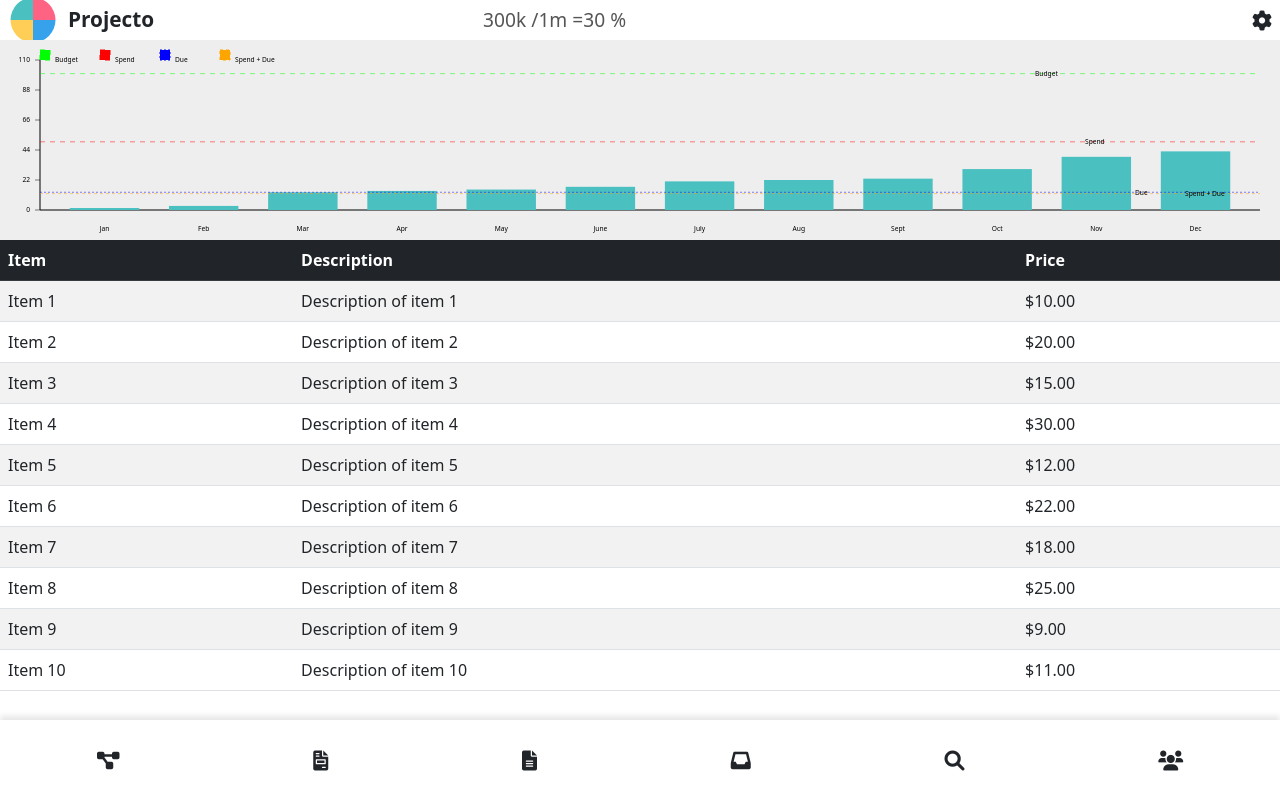
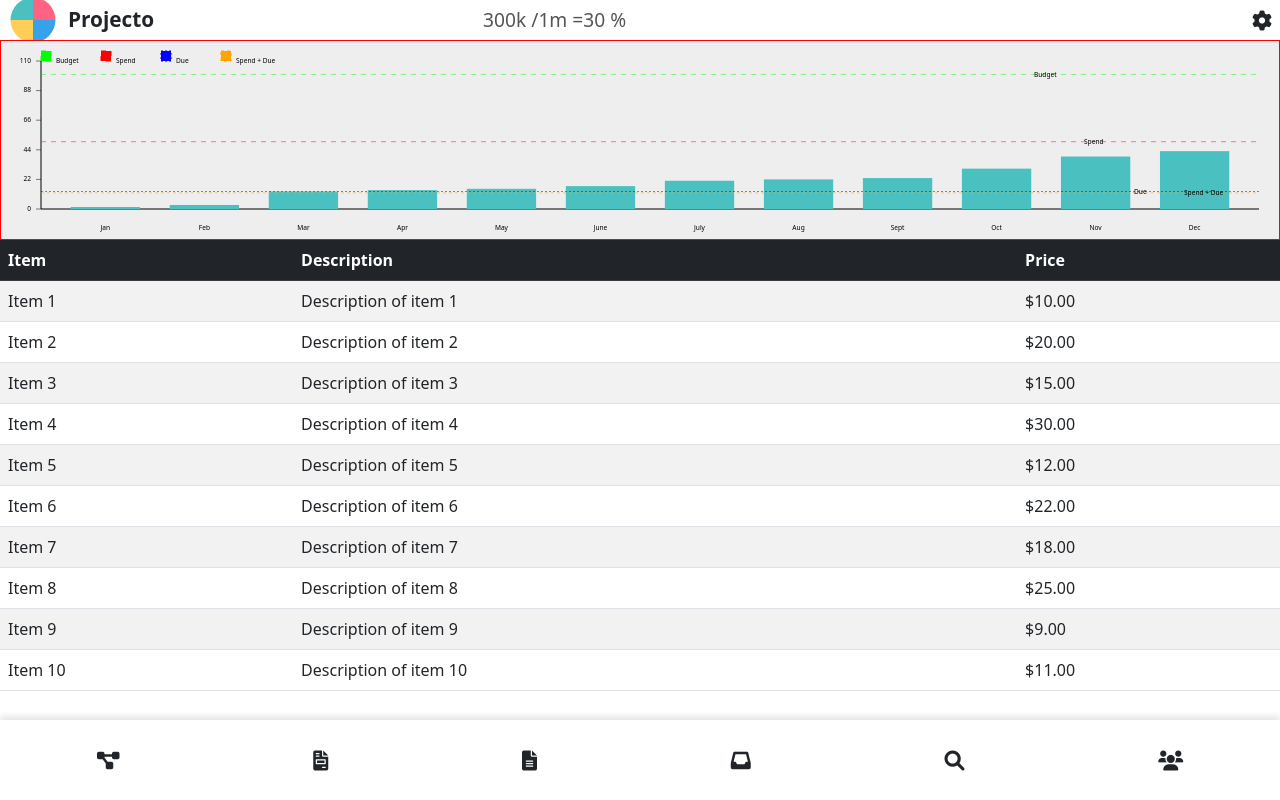
Before and after one commit to costguard-io/edition-ip, a plain HTML site: page index.html in a window 1280 px wide. Drawn offline with nearby package versions, Linux system fonts and the light colour scheme; no server answers.

Commit message:
bar graph and color wheel

```diff
--- a/css/custom.css
+++ b/css/custom.css
@@ -24,11 +24,13 @@ body {
     box-shadow: 0 4px 6px rgba(0,0,0,0.1);
 }
 #bar-chart-area {
-    height: 25vh;
+    height: 25vh !important;
     background: #eee;
     display: flex;
     justify-content: center;
     align-items: center;
+
+    border: 1px solid red;
 }
 #data-table-container {
     height: 60vh;
```
